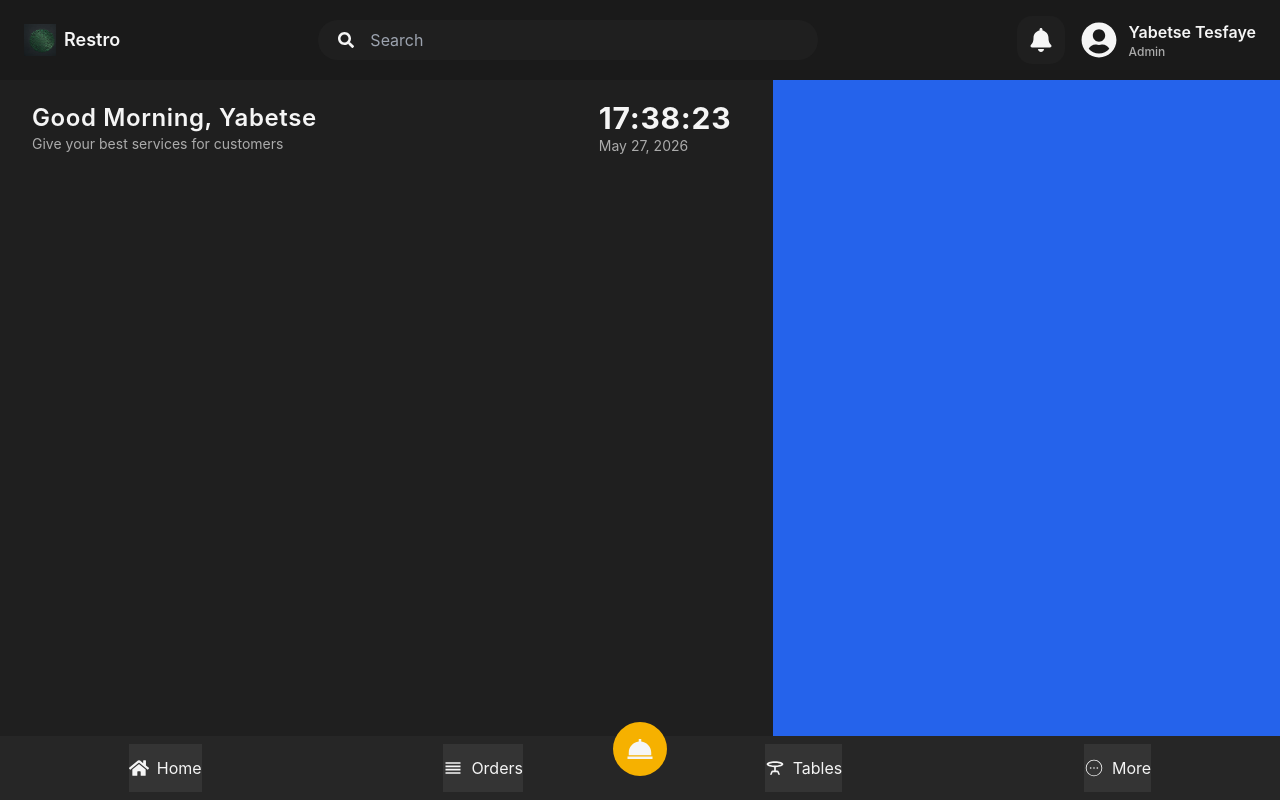
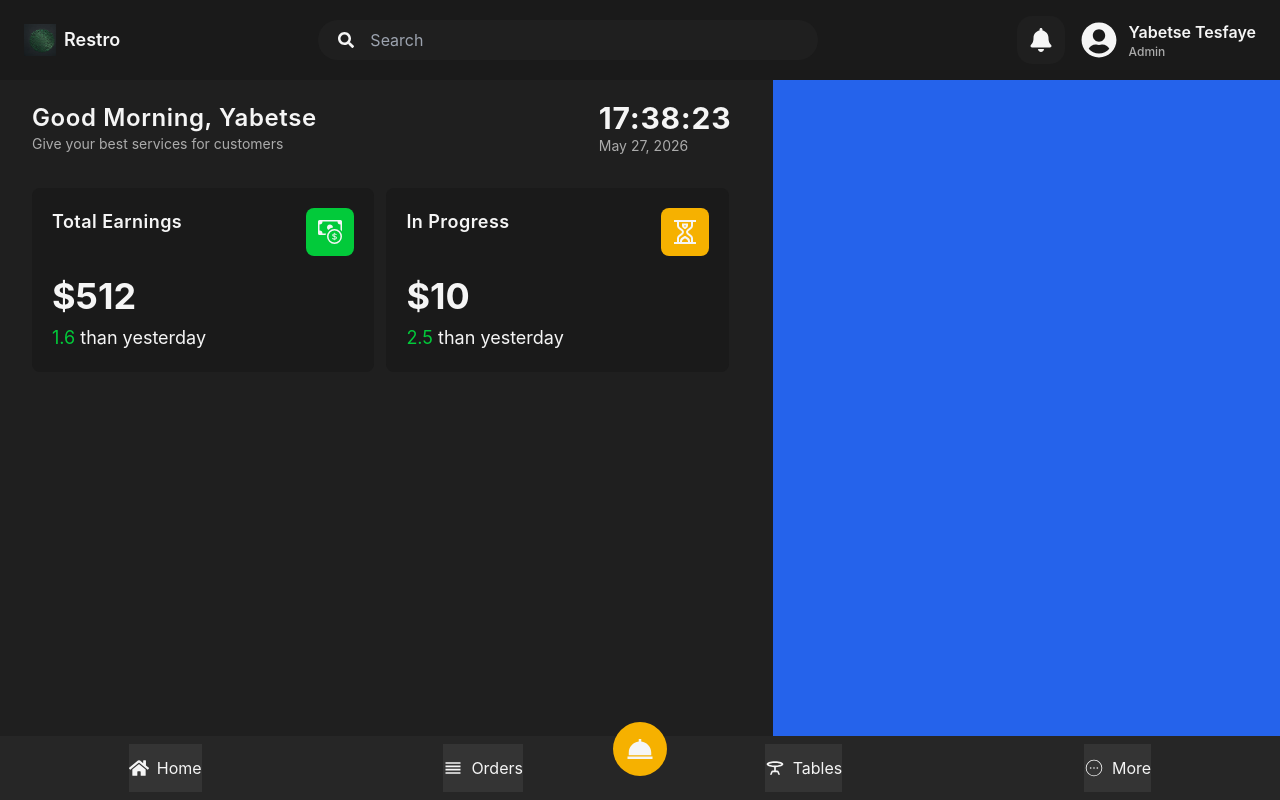
Before and after one commit to yabtesfu/restro-pos, a React (Vite) app: page / in a window 1280 px wide. Built offline with nearby package versions, Linux system fonts and the light colour scheme.

Commit message:
Added A mini Card that shows the Total Earnings and the in Progress

```diff
--- /dev/null
+++ b/src/components/home/MiniCard.jsx
@@ -0,0 +1,20 @@
+import React from 'react'
+
+const MiniCard = ({ title, icon, number, footerNum }) => {
+  return (
+    <div className='bg-[#1a1a1a] py-5 px-5 rounded-lg w-[50%]'>
+        <div className='flex items-start justify-between'>
+            <h1 className='text-[#f5f5f5] text-lg font-semibold tracking-wide'>{title}</h1>
+            <button className={`${title === 'Total Earnings' ? 'bg-[#02ca3a]' : 'bg-[#f6b100]'} p-3 rounded-lg text-[#f5f5f5] text-2xl`}>
+                {icon}
+            </button>
+        </div>
+        <div>
+            <h1 className = 'text-[#f5f5f5] text-4xl font-bold mt-5'>${number}</h1>
+            <h1 className = 'text-[#f5f5f5] text-lg mt-2'><span className = 'text-[#02ca3a]'>{footerNum}</span> than yesterday</h1>
+        </div>
+    </div>
+  )
+}
+
+export default MiniCard
--- a/src/pages/Home.jsx
+++ b/src/pages/Home.jsx
@@ -1,6 +1,9 @@
 import React from 'react';
 import BottomNav from '../components/shared/BottomNav';
 import Greetings from '../components/home/Greetings';
+import { BsCashCoin } from 'react-icons/bs';
+import { GrInProgress } from 'react-icons/gr';
+import MiniCard from '../components/home/MiniCard';
 
 const Home = () => {
   return (
@@ -8,6 +11,10 @@ const Home = () => {
       {/* Left Div */}
       <div className="flex-[3]">
         <Greetings />
+        <div className = "flex items-center w-full gap-3 px-8 mt-8">
+          <MiniCard title="Total Earnings" icon={<BsCashCoin />} number={512} footerNum={1.6} />
+          <MiniCard title="In Progress" icon={<GrInProgress />} number={10} footerNum={2.5} />
+        </div>
       </div>
       {/* Right Div */}
       <div className="flex-[2] bg-blue-600"></div>
```
